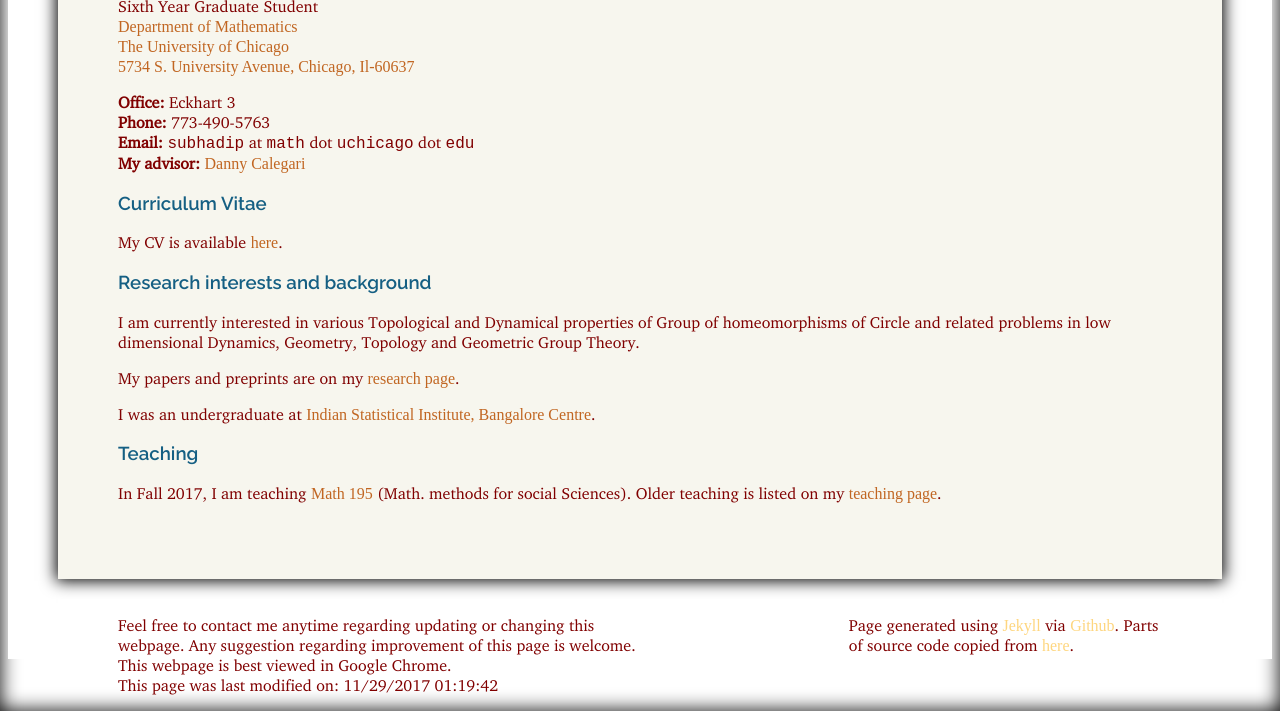
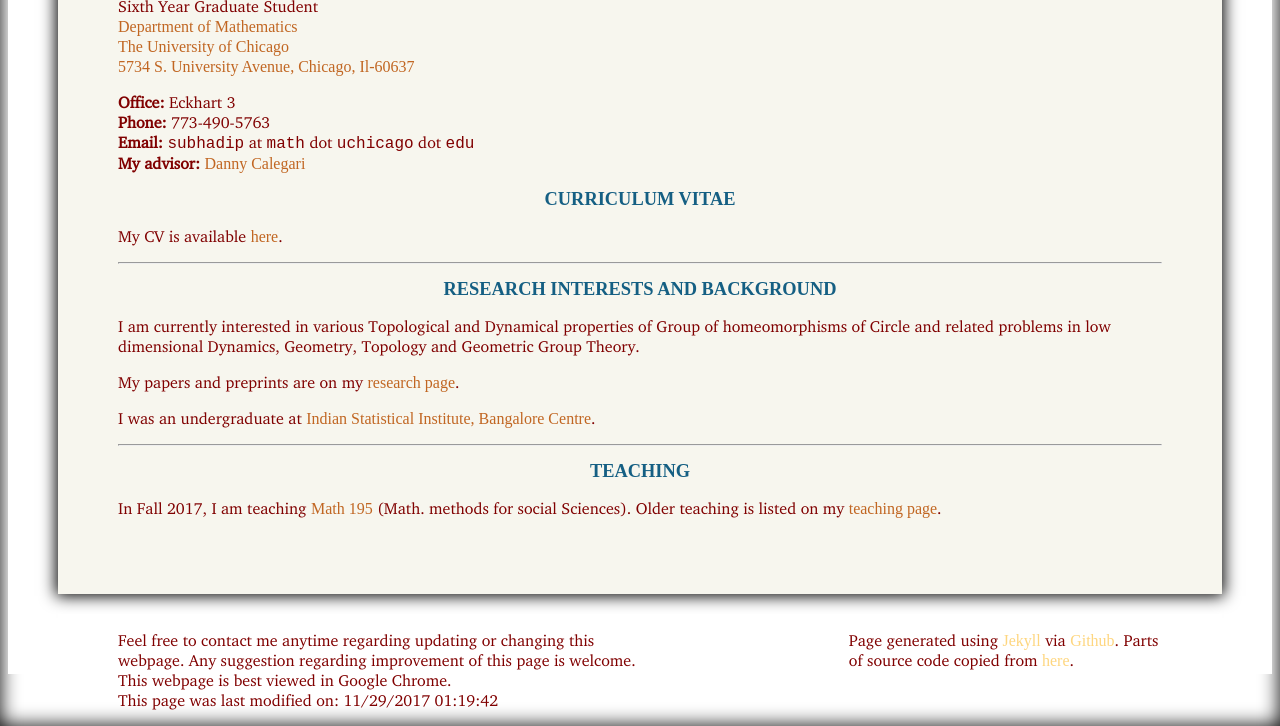
Before and after one commit to subhadipchowdhury/subhadipchowdhury.github.io, a Jekyll site: the page built from index.md, in a window 1280 px wide. Shown: the part 552-1278 px from the top of the page. Built offline with Jekyll 4.4.1, drawn with Linux system fonts in a browser that asks for light colours; some web fonts are replaced.

Commit message:
Update index.md

```diff
--- a/index.md
+++ b/index.md
@@ -25,18 +25,24 @@ Sixth Year Graduate Student
 
 </div>
 
-### Curriculum Vitae
+<div class='anchor'>
+## Curriculum Vitae
+</div>
+My CV is available [here](assets/cv.pdf).
+<hr>
 
-My CV is available [here](assets/cv.pdf).
-
-### Research interests and background
-
+<div class='anchor'>
+## Research interests and background
+</div>
 I am currently interested in various Topological and Dynamical properties of Group of homeomorphisms of Circle and related problems in low dimensional Dynamics, Geometry, Topology and Geometric Group Theory.
 
 My papers and preprints are on my [research page](research).
 
 I was an undergraduate at [Indian Statistical Institute, Bangalore Centre](http://www.isibang.ac.in/).
+<hr>
 
-### Teaching
+<div class='anchor'>
+## Teaching
 In Fall 2017, I am teaching [Math 195](teaching/2017Fall195) (Math. methods for social Sciences).
 Older teaching is listed on my [teaching page](teaching).
+</div>
```
